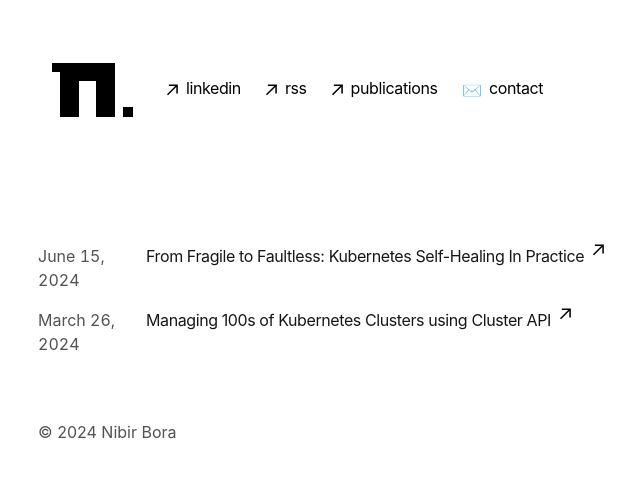
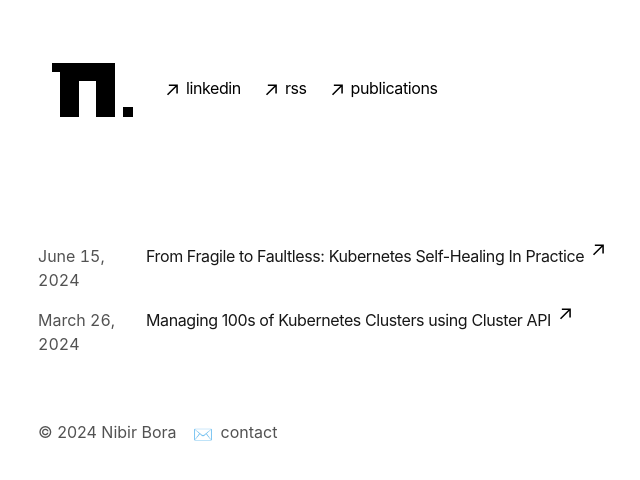
Before and after one commit to nbir/nbir.github.io, a Next.js app: page / in a window 1280 px wide. Shown: the top 480 px of the page, without its empty margins (314-954 px from the left). Built offline with nearby package versions, Linux system fonts and the light colour scheme.

Commit message:
Moved contact link to footer from nav

```diff
--- a/app/components/footer.tsx
+++ b/app/components/footer.tsx
@@ -1,9 +1,21 @@
+import Link from 'next/link'
+
 export default function Footer() {
   return (
     <footer className="mb-16">
-      <p className="mt-8 text-neutral-600 dark:text-neutral-300">
-        © {new Date().getFullYear()} Nibir Bora
-      </p>
+      <div className="flex flex-row items-center font-sm mt-8 space-x-0 space-y-2 text-neutral-600 md:flex-row md:space-x-4 md:space-y-0 dark:text-neutral-300">
+        <p className="h-7">
+          © {new Date().getFullYear()} Nibir Bora
+        </p>
+        <Link
+            key="contact"
+            href="mailto:nibirbora@gmail.com"
+            className="transition-all hover:text-neutral-800 dark:hover:text-neutral-100 flex items-center"
+          >
+            ✉
+            <p className="ml-2 h-7">contact</p>
+          </Link>
+      </div>
     </footer>
   )
 }
--- a/app/components/nav.tsx
+++ b/app/components/nav.tsx
@@ -53,14 +53,6 @@ export function Navbar() {
               <ArrowIcon />
               <p className="ml-2 h-7">publications</p>
             </Link>
-            <Link
-              key="contact"
-              href="mailto:nibirbora@gmail.com"
-              className="transition-all hover:text-neutral-800 dark:hover:text-neutral-100 flex items-center py-1 px-2 m-1"
-            >
-              ✉
-              <p className="ml-2 h-7">contact</p>
-            </Link>
           </div>
         </nav>
       </div>
```
